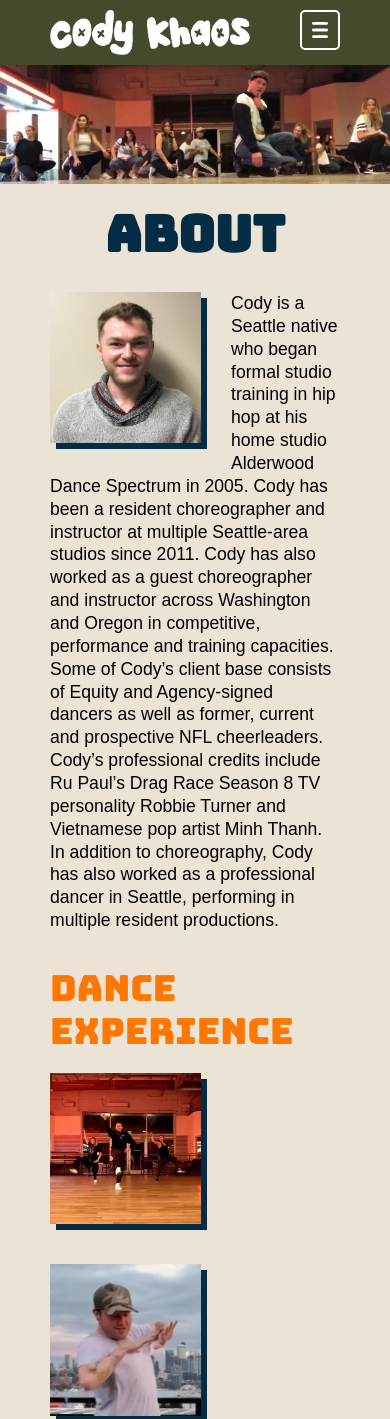
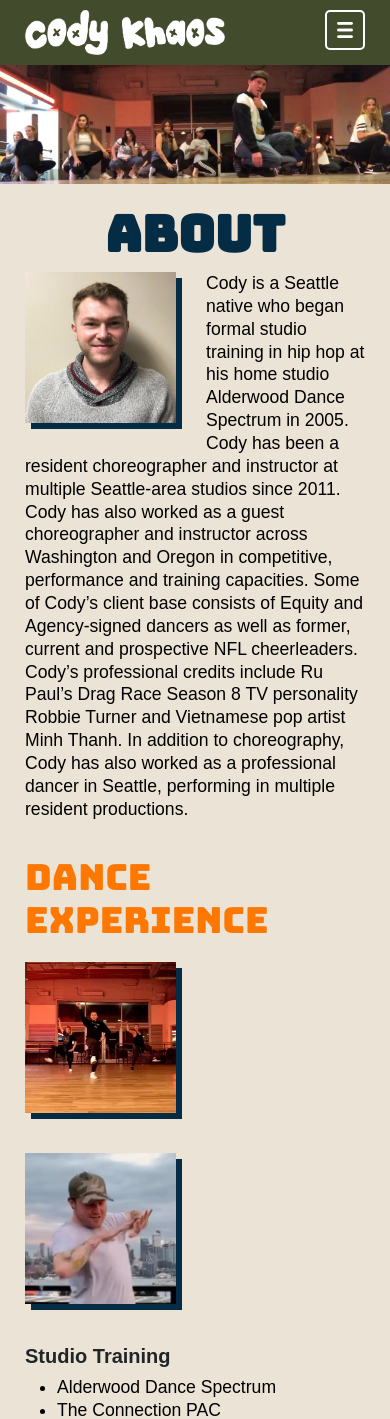
Before and after one commit to mosaicmuse/cody-khaos-final-final, a PHP site: page /about.html in a window 390 px wide. Shown: the top 1419 px of the page. Run offline with PHP 8.4, Linux system fonts and the light colour scheme; some libraries are stand-ins or nearby versions.

Commit message:
Add back in media queries and reduce padding

```diff
--- a/styles/style.css
+++ b/styles/style.css
@@ -474,13 +474,13 @@ iframe {
     margin-bottom: 20px;
   }
   nav {
-    padding: 10px 50px;
+    padding: 10px 25px;
   }
   video {
     width: 768px;
   }
   .container {
-    padding: 0 50px;
+    padding: 0 25px;
   }
   .block {
     width: 100%;
@@ -563,7 +563,7 @@ iframe {
 }
 
 /* sm */
-/* @media (max-width: 576px) {
+@media (max-width: 576px) {
   video {
     width: 576px;
   }
@@ -603,4 +603,4 @@ iframe {
     width: 250px;
     height: 140px;
   }
-} */
+}
```
